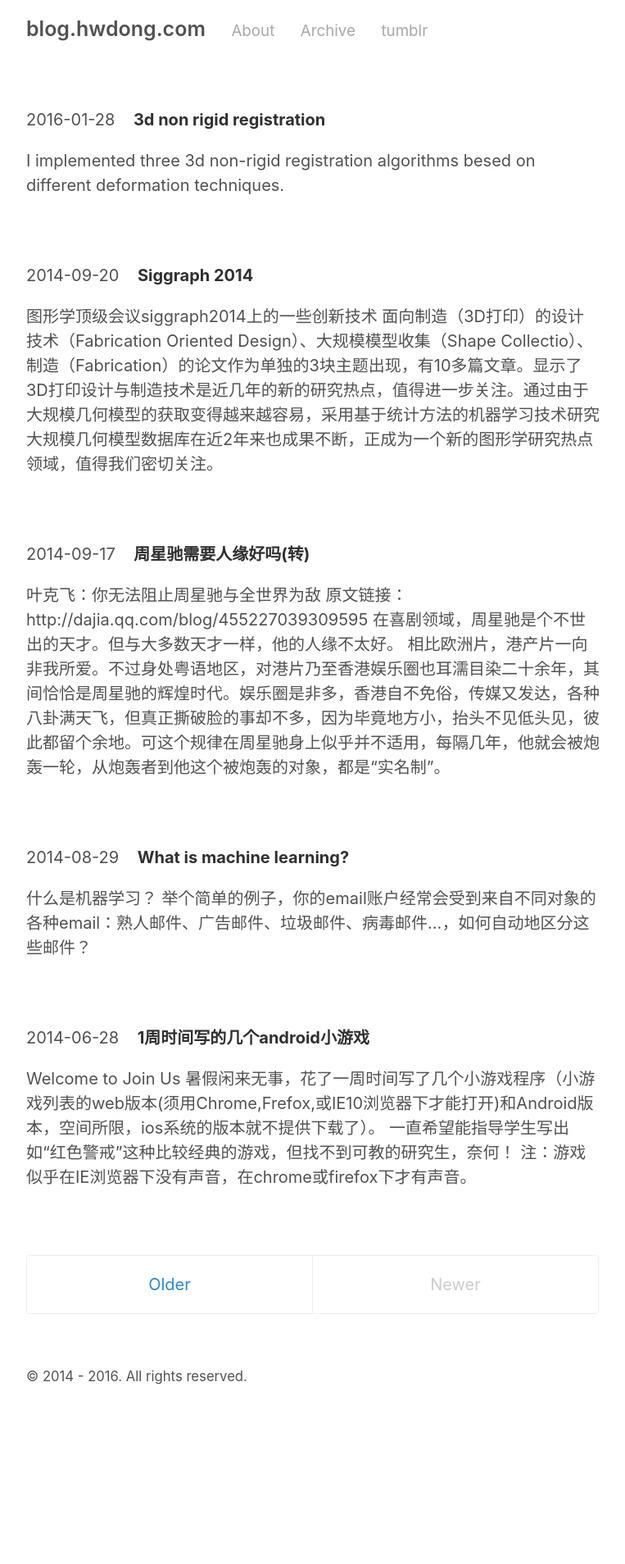
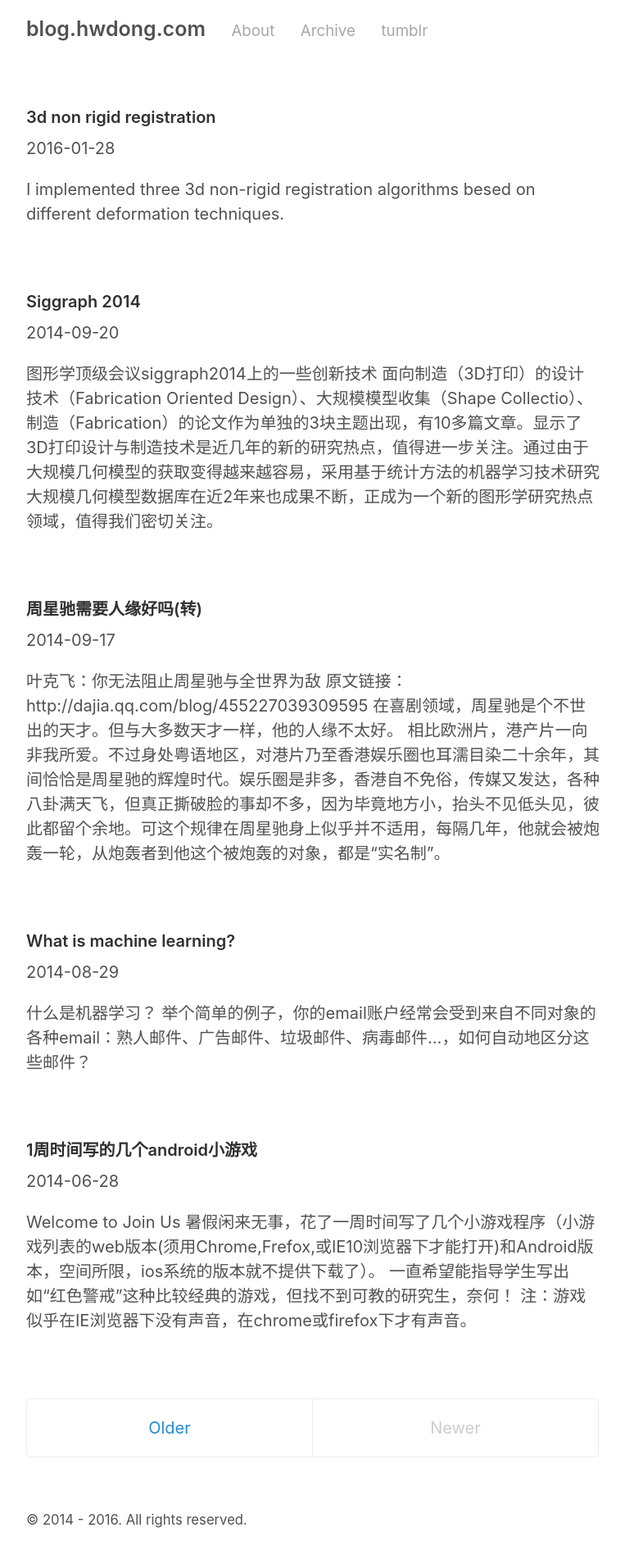
Before and after one commit to hwdong/hwdong-old.github.io, a Jekyll site: the page built from index.html, in a window 1280 px wide. Shown: the whole page at 82% size, without its empty margins (258-1021 px from the left). Built offline with Jekyll 4.4.1, drawn with Linux system fonts in a browser that asks for light colours; Markdown is read by kramdown in place of the engine named in the settings; the list of posts is cut into pages by our own code; before the commit the page ends 1733 px from its top, so only the background shows below that.

```diff
--- a/index.html
+++ b/index.html
@@ -7,9 +7,9 @@
   {% for post in paginator.posts %}
       <div class="post py3">
         <p>
-          {{ post.date | date:"%Y-%m-%d"}} &nbsp;&nbsp;
           <a href="{{ post.url | prepend: site.baseurl }}" class="post-link">
-            <strong class="h1 post-title">{{ post.title | capitalize }} </strong></a>
+            <h4 class="h1 post-title">{{ post.title | capitalize }} </h4></a>
+            {{ post.date | date:"%Y-%m-%d"}} &nbsp;&nbsp;
             <!--   <h3 class="h1 post-title" >{{ post.title | capitalize }} </h3></a>   -->
         </p>
         <p>
```
